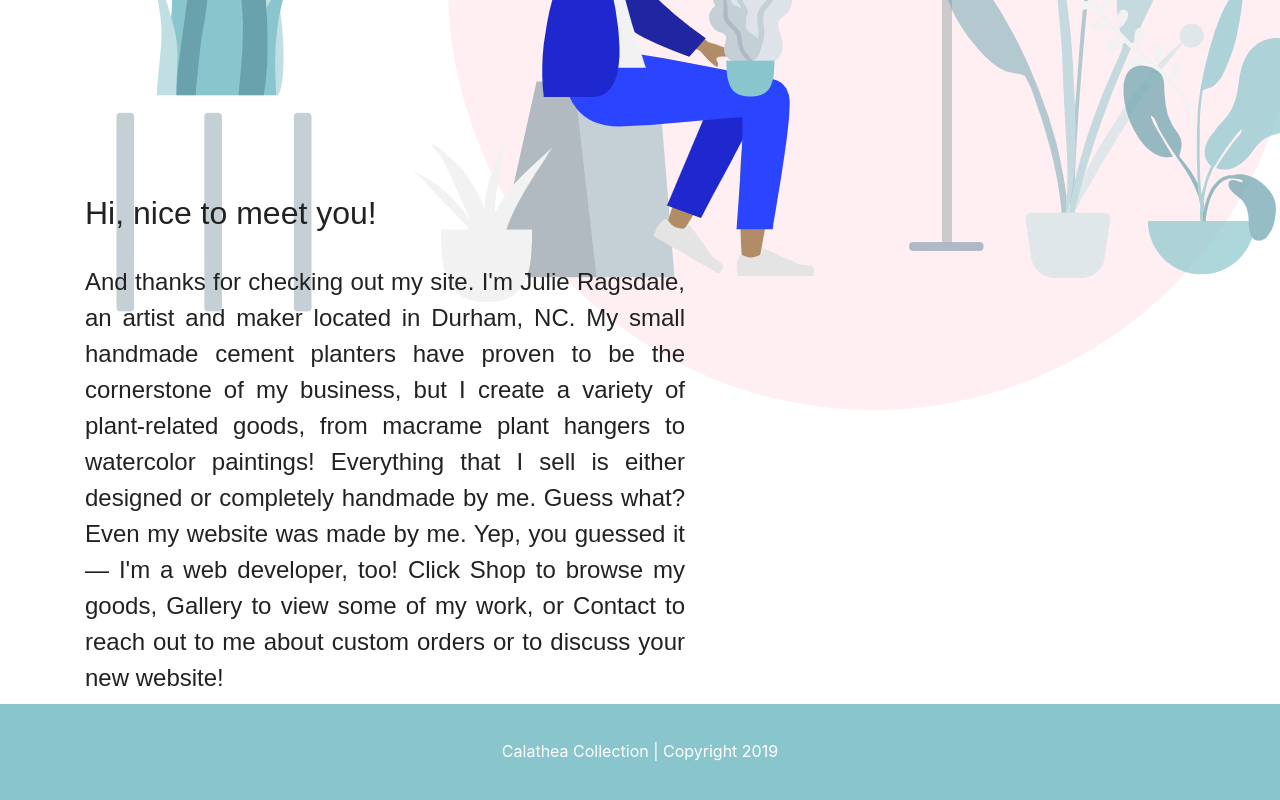
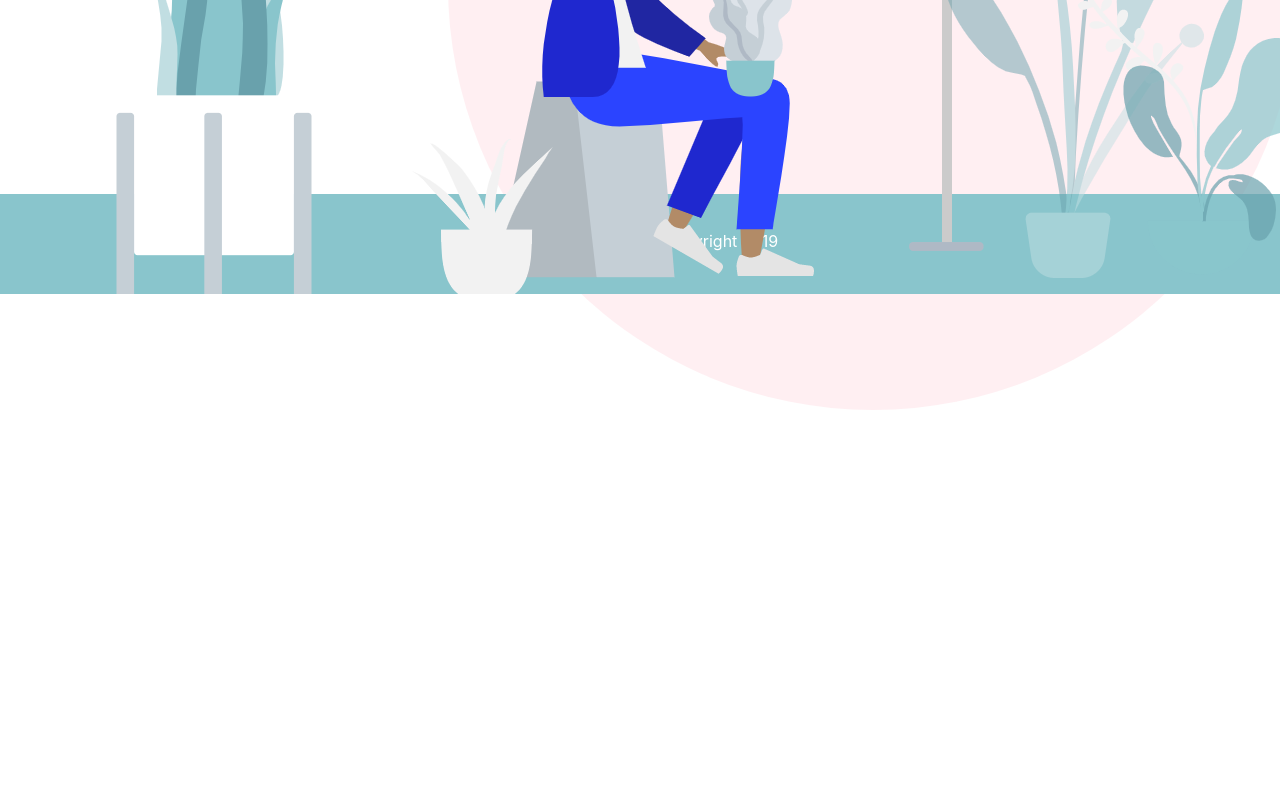
Before and after one commit to leaf-junkie/calatheacollection, a React (Create React App) app: page / in a window 1280 px wide. Shown: the part 664-1464 px from the top of the page. After the commit the page ends 958 px from the top, so only its background shows below. Built offline with nearby package versions, Linux system fonts and the light colour scheme.

Commit message:
remove shop page, add about page

```diff
--- a/src/App.js
+++ b/src/App.js
@@ -1,9 +1,9 @@
 import React from 'react';
 import './App.css';
+import { BrowserRouter as Router, Route, Link } from "react-router-dom";
 import Jumbotron from 'react-bootstrap/Jumbotron';
 import Container from 'react-bootstrap/Container';
 import headshot from './headshot.jpg';
-import Shop from './Pages/Shop';
 import Scene from './scene.png';
 
 const circle = {
@@ -16,17 +16,6 @@ const circle = {
   backgroundColor:'pink',
   opacity:'0.25',
   zIndex:'0'
-}
-
-const about = {
-  width:600,
-  position:'relative',
-  // top:'25vh',
-  // right:'50vw',
-  fontFamily:'sans-serif',
-  color:'#222',
-  textAlign:'justify',
-  zIndex:'10'
 }
 
 const pic = {
@@ -63,23 +52,6 @@ function App() {
       </Container>
       <Container>
         <div className='circle' style={circle}></div>
-        <div className='About' style={about}>
-          <h2>Hi, nice to meet you!</h2>
-          <br></br>
-          <h4 style={{lineHeight:'150%'}}>
-            And thanks for checking out my site. I'm Julie Ragsdale,
-            an artist and maker located in Durham, NC. My small handmade
-            cement planters have proven to be the cornerstone of my
-            business, but I create a variety of plant-related
-            goods, from macrame plant hangers to watercolor paintings!
-            Everything that I sell is either designed or completely
-            handmade by me. Guess what? Even my website was made by
-            me. Yep, you guessed it — I'm a web developer, too! Click
-            Shop to browse my goods, Gallery to view some of my work,
-            or Contact to reach out to me about custom orders or to
-            discuss your new website!
-          </h4>
-        </div>
       </Container>
       <div style={footer}>
         <p>Calathea Collection | Copyright 2019</p>
--- a/src/Pages/Shop.js
+++ /dev/null
@@ -1,11 +0,0 @@
-import React, {Component} from 'react';
-
-class Shop extends Component {
-    render() {
-        return (
-            <h1>Shop!</h1>
-        )
-    }
-}
-
-export default Shop;
```
Also changed, not shown: src/Pages/About.js (added, +37 -0 lines).
